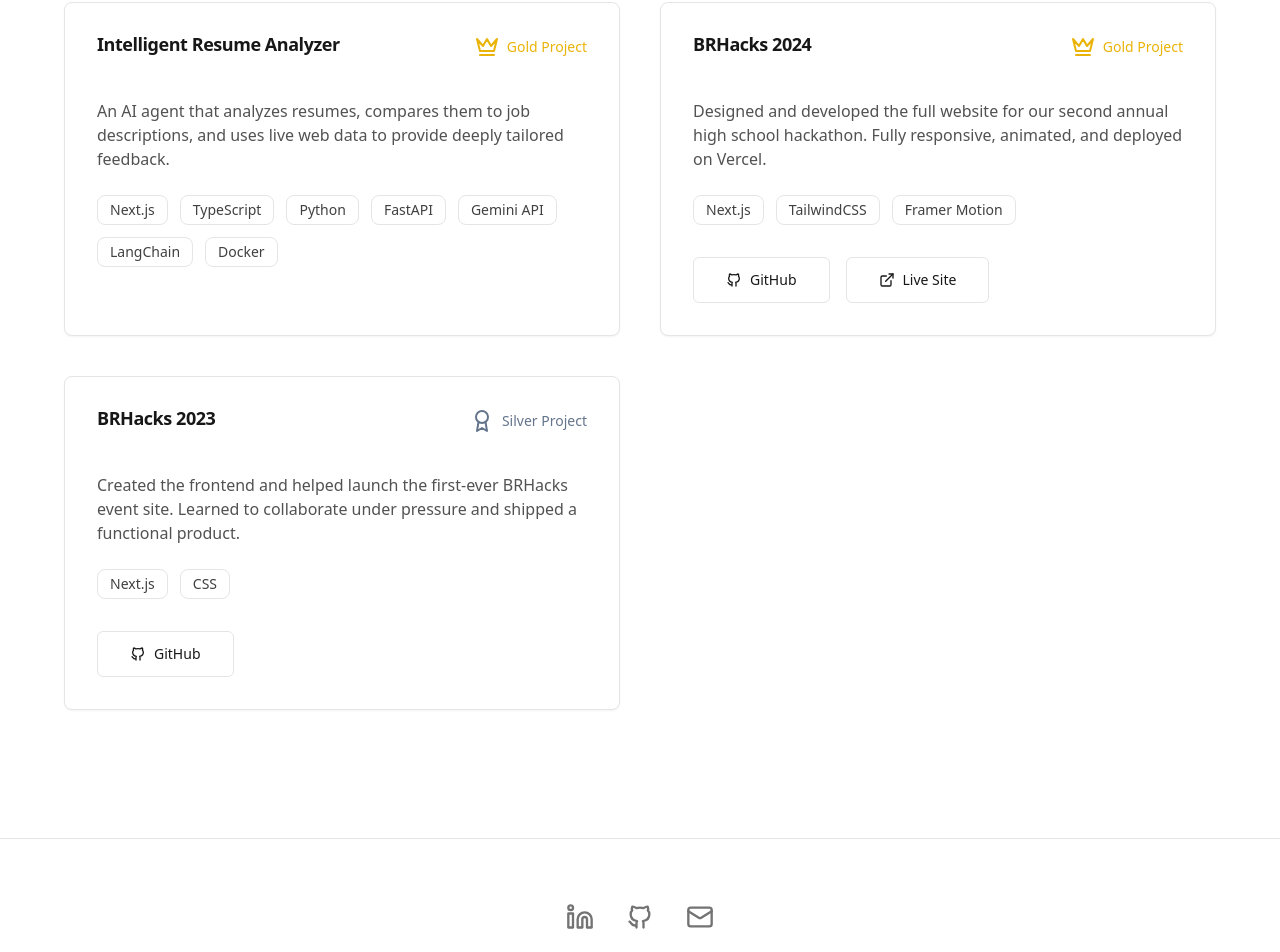
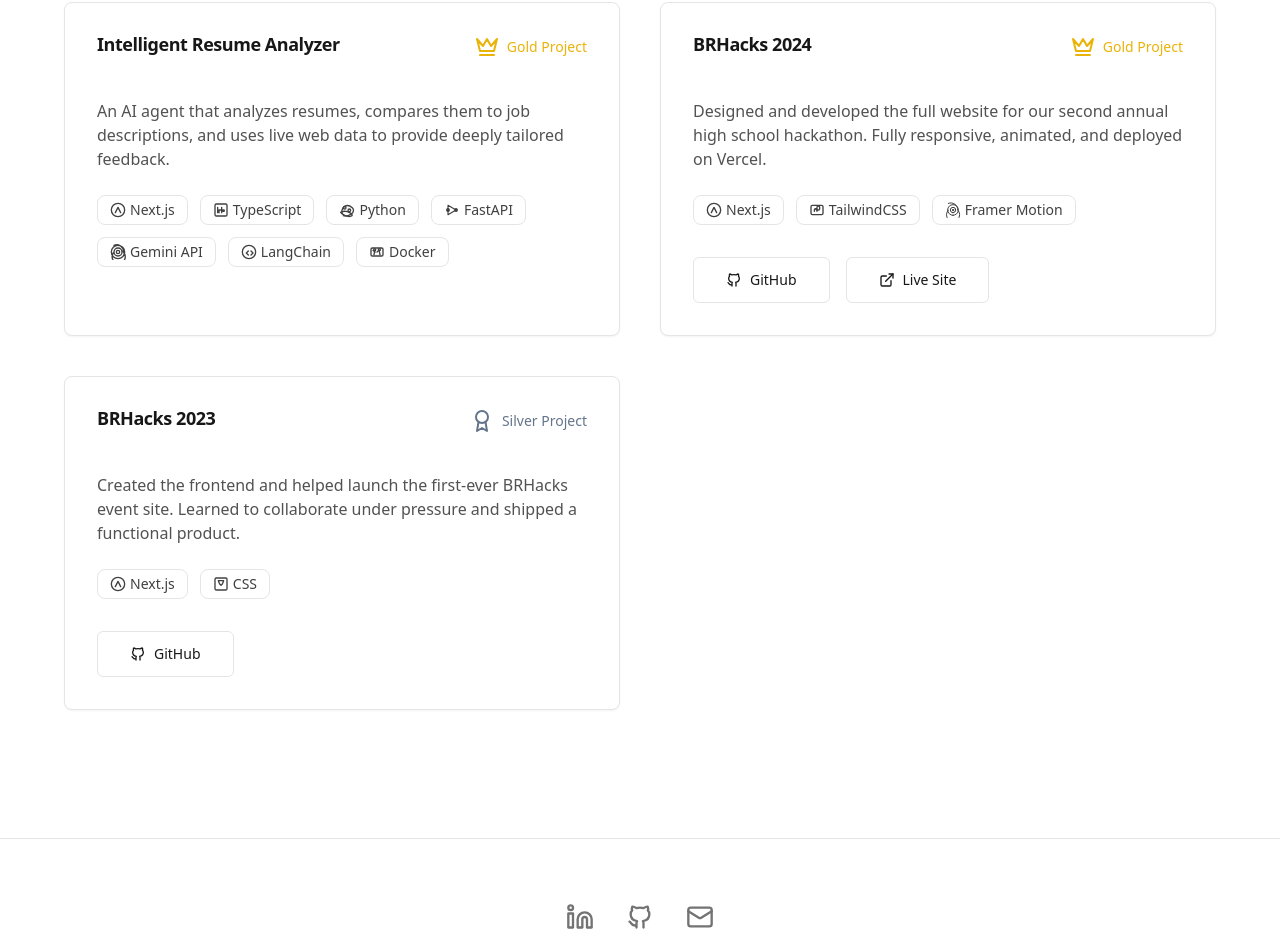
Before and after one commit to shuknuk/shukdev, a React (Vite) app: page / in a window 1280 px wide. Shown: the part 1996-2948 px from the top of the page. Built offline with nearby package versions, Linux system fonts and the light colour scheme.

Commit message:
Add tech stack icons to project cards

```diff
--- a/components/Projects.tsx
+++ b/components/Projects.tsx
@@ -4,8 +4,45 @@ import { Card, CardHeader, CardTitle, CardContent, CardFooter } from './ui/Card'
 import Badge from './ui/Badge';
 import Button from './ui/Button';
 import FadeInSection from './FadeInSection';
-import { GithubIcon, ExternalLinkIcon, CrownIcon, AwardIcon, MedalIcon } from './icons';
+import {
+  GithubIcon,
+  ExternalLinkIcon,
+  CrownIcon,
+  AwardIcon,
+  MedalIcon,
+  NextJsIcon,
+  TypeScriptIcon,
+  PythonIcon,
+  FastApiIcon,
+  GeminiApiIcon,
+  LangChainIcon,
+  DockerIcon,
+  TailwindCssIcon,
+  JavaScriptIcon,
+  Html5Icon,
+  Css3Icon,
+  FramerMotionIcon,
+  ReactHooksIcon,
+  BashIcon
+} from './icons';
 import { Tabs, TabsContent, TabsList, TabsTrigger } from './ui/Tabs';
+
+const techIcons: Record<string, React.ComponentType<{ className?: string }>> = {
+  'Next.js': NextJsIcon,
+  'TypeScript': TypeScriptIcon,
+  'Python': PythonIcon,
+  'FastAPI': FastApiIcon,
+  'Gemini API': GeminiApiIcon,
+  'LangChain': LangChainIcon,
+  'Docker': DockerIcon,
+  'TailwindCSS': TailwindCssIcon,
+  'JavaScript': JavaScriptIcon,
+  'CSS': Css3Icon,
+  'HTML': Html5Icon,
+  'Framer Motion': FramerMotionIcon,
+  'React Hooks': ReactHooksIcon,
+  'Bash': BashIcon
+};
 
 // Data for Featured Work
 const featuredWork: Project[] = [
@@ -45,7 +82,7 @@ const creativeLabs: Project[] = [
     rank: 'bronze',
     title: 'GreenCoin',
     description: 'Carbon footprint calculator for teens. Uses aesthetic design + gamification to make tracking your digital carbon footprint more appealing.',
-    tech: ['JavaScript', 'HTML/CSS'],
+    tech: ['JavaScript', 'HTML', 'CSS'],
     githubUrl: 'https://github.com/shuknuk/GreenCoin',
   },
   {
@@ -100,7 +137,15 @@ const ProjectCard: React.FC<{ project: Project }> = ({ project }) => (
     <CardContent className="flex-grow p-8 pt-0">
       <p className="text-neutral-600 dark:text-neutral-400 text-base mb-6 text-left">{project.description}</p>
       <div className="flex flex-wrap gap-3">
-        {project.tech.map(t => <Badge key={t}>{t}</Badge>)}
+        {project.tech.map(t => {
+          const IconComponent = techIcons[t];
+          return (
+            <Badge key={t} className="flex items-center">
+              {IconComponent && <IconComponent className="w-4 h-4 mr-1" />}
+              <span>{t}</span>
+            </Badge>
+          );
+        })}
       </div>
     </CardContent>
     <CardFooter className="mt-auto p-8 pt-0">
--- a/components/icons.tsx
+++ b/components/icons.tsx
@@ -118,6 +118,78 @@ export const VSCodeIcon: React.FC<IconProps> = ({ className }) => (
     <circle cx="15" cy="12" r="1"/>
     <path d="M4 15.5v-7l3 2.5-3 2.5z"/>
     <path d="M16 15v-7l3 3.5-3 3.5z"/>
+  </svg>
+);
+
+export const DockerIcon: React.FC<IconProps> = ({ className }) => (
+  <svg xmlns="http://www.w3.org/2000/svg" width="24" height="24" viewBox="0 0 24 24" fill="none" stroke="currentColor" strokeWidth="2" strokeLinecap="round" strokeLinejoin="round" className={className}>
+    <rect width="18" height="12" x="3" y="6" rx="2"/>
+    <circle cx="8.5" cy="8.5" r="1.5" />
+    <circle cx="15.5" cy="8.5" r="1.5" />
+    <path d="M6 9.5l3 2.5M15 9.5l-3 2.5"/>
+    <path d="M8.5 11L7.5 16M15.5 11l1 5"/>
+  </svg>
+);
+
+export const TerminalIcon: React.FC<IconProps> = ({ className }) => (
+  <svg xmlns="http://www.w3.org/2000/svg" width="24" height="24" viewBox="0 0 24 24" fill="none" stroke="currentColor" strokeWidth="2" strokeLinecap="round" strokeLinejoin="round" className={className}>
+    <rect width="18" height="14" x="3" y="5" rx="2"/>
+    <path d="M8 8l2 2-2 2M14 10h.01"/>
+    <line x1="7" y1="16" x2="17" y2="16"/>
+  </svg>
+);
+
+export const FastApiIcon: React.FC<IconProps> = ({ className }) => (
+  <svg xmlns="http://www.w3.org/2000/svg" width="24" height="24" viewBox="0 0 24 24" fill="none" stroke="currentColor" strokeWidth="1.75" strokeLinecap="round" strokeLinejoin="round" className={className}>
+    <path d="M6 5l12 7-12 7z"/>
+    <circle cx="6" cy="12" r="2" fill="currentColor"/>
+    <circle cx="18" cy="12" r="2" fill="currentColor"/>
+  </svg>
+);
+
+export const LangChainIcon: React.FC<IconProps> = ({ className }) => (
+  <svg xmlns="http://www.w3.org/2000/svg" width="24" height="24" viewBox="0 0 24 24" fill="none" stroke="currentColor" strokeWidth="2" strokeLinecap="round" strokeLinejoin="round" className={className}>
+    <path d="M12 2a10 10 0 1 0 0 20 10 10 0 0 0 0-20zm-1 14.5l-3-3 3-3m4 0l3 3-3 3"/>
+  </svg>
+);
+
+export const FramerMotionIcon: React.FC<IconProps> = ({ className }) => (
+  <svg xmlns="http://www.w3.org/2000/svg" width="24" height="24" viewBox="0 0 24 24" fill="none" stroke="currentColor" strokeWidth="1.5" strokeLinecap="round" strokeLinejoin="round" className={className}>
+    <path d="M5 12.1A9.9 9.9 0 1 0 19 12a10 10 0 0 0-14-9.9" />
+    <path d="M12 20a8 8 0 1 1 0-16 8 8 0 0 1 0 16z" />
+    <path d="M12 16a4 4 0 1 0 0-8 4 4 0 0 0 0 8z" />
+    <circle cx="12" cy="12" r="1" fill="currentColor" />
+  </svg>
+);
+
+export const ReactHooksIcon: React.FC<IconProps> = ({ className }) => (
+  <svg xmlns="http://www.w3.org/2000/svg" width="24" height="24" viewBox="0 0 24 24" fill="none" stroke="currentColor" strokeWidth="2" strokeLinecap="round" strokeLinejoin="round" className={className}>
+    <path d="M16 21v-2a4 4 0 0 0-4-4H6a4 4 0 0 0-4 4v2"/>
+    <circle cx="9" cy="7" r="4"/>
+    <path d="M22 21v-2a4 4 0 0 0-3-3.87"/>
+    <path d="M16 3.13a4 4 0 0 1 0 7.75"/>
+  </svg>
+);
+
+export const TypeScriptIcon: React.FC<IconProps> = ({ className }) => (
+  <svg xmlns="http://www.w3.org/2000/svg" width="24" height="24" viewBox="0 0 24 24" fill="none" stroke="currentColor" strokeWidth="2" strokeLinecap="round" strokeLinejoin="round" className={className}>
+    <rect width="18" height="18" x="3" y="3" rx="2"/>
+    <path d="M7 8v8M13 8v8M9 16v-4h4"/>
+    <rect width="3" height="2" x="14" y="12" rx="1"/>
+  </svg>
+);
+
+export const GeminiApiIcon: React.FC<IconProps> = ({ className }) => (
+  <svg xmlns="http://www.w3.org/2000/svg" width="24" height="24" viewBox="0 0 24 24" fill="none" stroke="currentColor" strokeWidth="2" strokeLinecap="round" strokeLinejoin="round" className={className}>
+    <path d="M6 12.1A9.9 9.9 0 1 0 20 12a10 10 0 0 0-14-9.9M12 2a10 10 0 1 0 0 20 10 10 0 0 0 0-20zm6 10a6 6 0 1 1-12 0 6 6 0 0 1 12 0z"/>
+    <circle cx="12" cy="12" r="2.5"/>
+  </svg>
+);
+
+export const BashIcon: React.FC<IconProps> = ({ className }) => (
+  <svg xmlns="http://www.w3.org/2000/svg" width="24" height="24" viewBox="0 0 24 24" fill="none" stroke="currentColor" strokeWidth="2" strokeLinecap="round" strokeLinejoin="round" className={className}>
+    <path d="M16 5h6v14h-6zM2 5h6v14H2zM11 5h2v14h-2z"/>
+    <path d="M8 12h8M8 8h2M8 16h2M14 8h2M14 16h2"/>
   </svg>
 );
 
```
